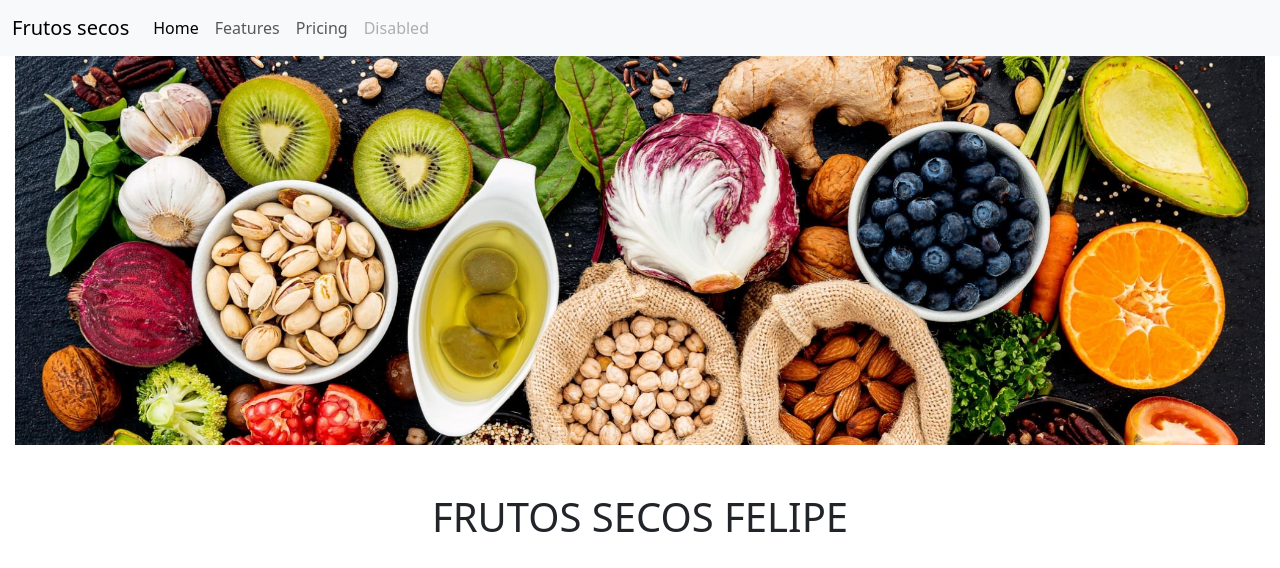
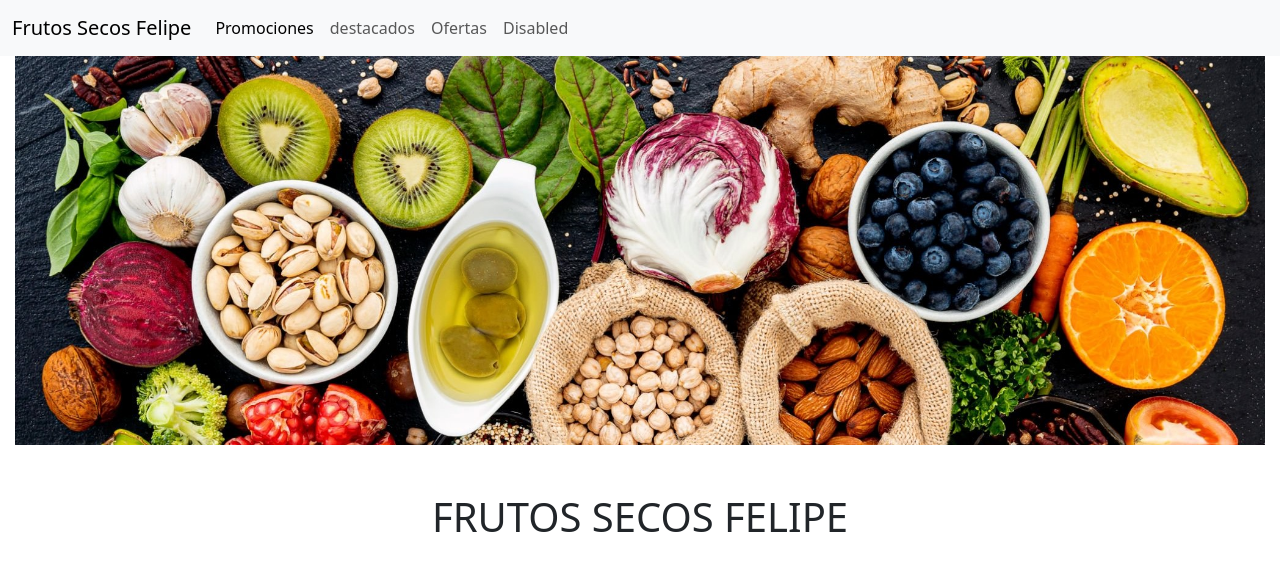
Before and after one commit to AlejandroToledo2024/Frutos-secos-, a plain HTML site: page index.html in a window 1280 px wide. Shown: the top 568 px of the page. Drawn offline with nearby package versions, Linux system fonts and the light colour scheme.

Commit message:
segundas modificaciones

```diff
--- a/index.html
+++ b/index.html
@@ -15,7 +15,8 @@
     <header>
       <nav class="navbar navbar-expand-lg bg-body-tertiary">
         <div class="container-fluid">
-          <a class="navbar-brand" href="#">Frutos secos </a>
+
+          <a class="navbar-brand" href="#">Frutos Secos Felipe</a>
           <button
             class="navbar-toggler"
             type="button"
@@ -30,16 +31,16 @@
           <div class="collapse navbar-collapse" id="navbarNav">
             <ul class="navbar-nav">
               <li class="nav-item">
-                <a class="nav-link active" aria-current="page" href="#">Home</a>
+                <a class="nav-link active" aria-current="page" href="#">Promociones</a>
               </li>
               <li class="nav-item">
-                <a class="nav-link" href="#">Features</a>
+                <a class="nav-link" href="#">destacados</a>
               </li>
               <li class="nav-item">
-                <a class="nav-link" href="#">Pricing</a>
+                <a class="nav-link" href="#">Ofertas</a>
               </li>
               <li class="nav-item">
-                <a class="nav-link disabled" aria-disabled="true">Disabled</a>
+                <a class="nav-link " href="#">Disabled</a>
               </li>
             </ul>
           </div>
```
